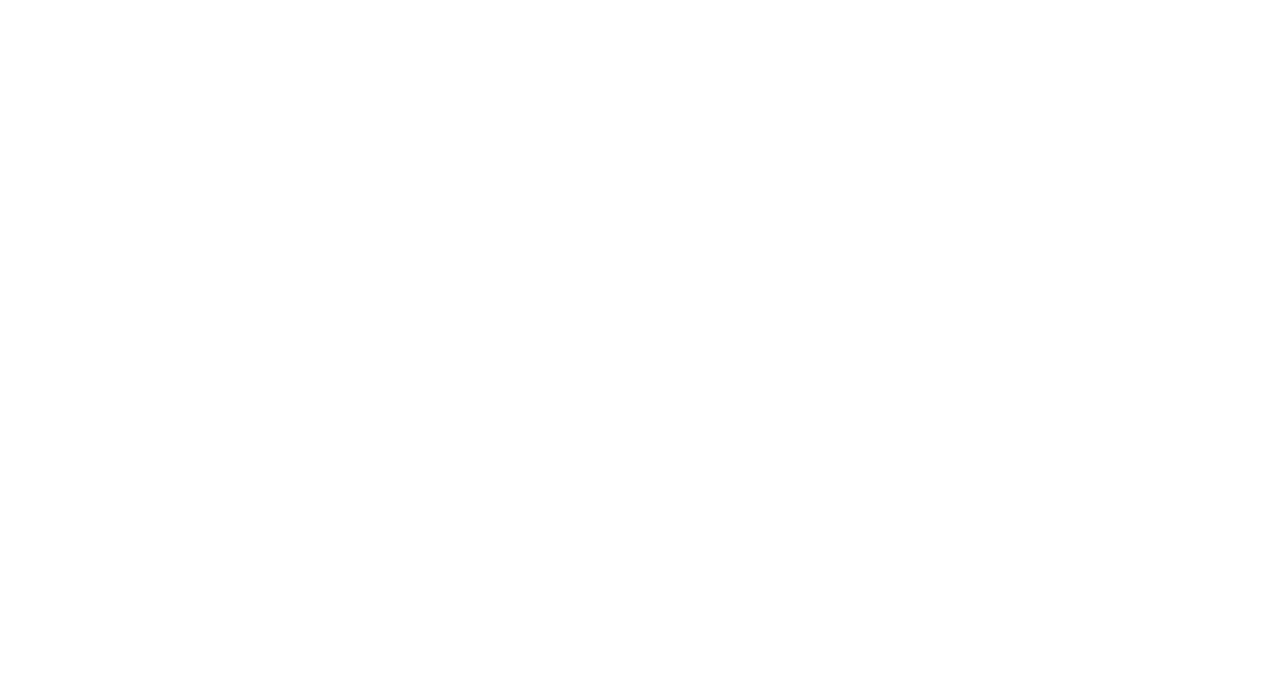
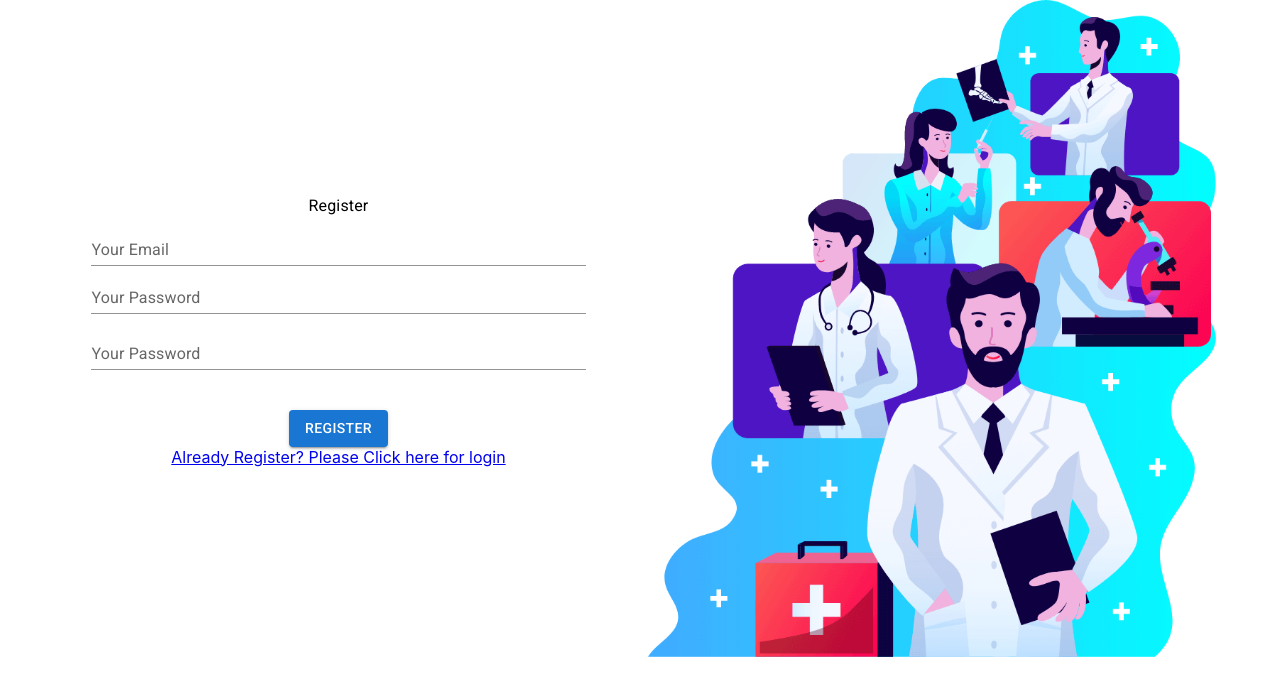
Before and after one commit to rkhademul8/doctor-portal-client, a React (Create React App) app: page /register in a window 1280 px wide. Shown: the top 696 px of the page. Built offline with nearby package versions, Linux system fonts and the light colour scheme.

Commit message:
registration_and_firebase_setup_done

```diff
--- a/package.json
+++ b/package.json
@@ -12,6 +12,7 @@
     "@testing-library/react": "^12.1.4",
     "@testing-library/user-event": "^13.5.0",
     "date-fns": "^2.28.0",
+    "firebase": "^9.6.10",
     "react": "^18.0.0",
     "react-dom": "^18.0.0",
     "react-router-dom": "^5.3.0",
--- a/src/App.js
+++ b/src/App.js
@@ -11,6 +11,7 @@
 import Home from './Pages/Home/Home/Home';
 import Appoinment from './Pages/Appoinment/Appoinment/Appoinment';
 import Login from './Pages/Login/Login/Login';
+import Register from './Pages/Login/Register/Register';
 
 
 
@@ -36,6 +37,10 @@
            <Login />
           </Route>
 
+          <Route path="/register">
+           <Register />
+          </Route>
+
 
 
 
--- a/src/Pages/Login/Login/Login.js
+++ b/src/Pages/Login/Login/Login.js
@@ -1,14 +1,26 @@
 import { Button, Container, Grid, TextField, Typography } from '@mui/material';
 import { Box } from '@mui/system';
-import React from 'react';
+import React, { useState } from 'react';
+import { Link } from 'react-router-dom';
 import login from '../../../images/login.png'
 
 const Login = () => {
+
+    const [loginData, setLoginData]=useState({})
+
+    const handleOnChange=e=>{
+        const field=e.target.name
+        const value=e.target.value
+        const newLoginData={...loginData}
+        newLoginData[field]=value
+        setLoginData(newLoginData)
+    }
 
     const handleLoginSubmit=e=>{
         alert('Hello')
         e.preventDefault()
     }
+
     return (
        <Container>
 
@@ -23,16 +35,22 @@
                     id="standard-search"
                     label="Your Email"
                     type="email"
+                    name="email"
+                    onChange={handleOnChange}
                     variant="standard"
                     />
                     <TextField sx={{width:'90%', mb:5}}
                     id="standard-search"
                     label="Your Password"
                     type="password"
+                    name="password"
+                    onChange={handleOnChange}
                     variant="standard"
                     />
                         <br />
                     <Button type='submit' variant='contained'>Login</Button>
+                    <br />
+                <Link to={'/register'}>New User?? Please Click here for register</Link>
                 </form>
                </Box>
 
--- /dev/null
+++ b/src/Pages/Login/Register/Register.js
@@ -0,0 +1,79 @@
+import React, { useState } from 'react';
+import { Button, Container, Grid, TextField, Typography } from '@mui/material';
+import { Box } from '@mui/system';
+import login from '../../../images/login.png'
+import { Link } from 'react-router-dom';
+
+const Register = () => {
+
+
+    const [loginData, setLoginData]=useState({})
+
+    const handleOnChange=e=>{
+        const field=e.target.name
+        const value=e.target.value
+        const newLoginData={...loginData}
+        newLoginData[field]=value
+        setLoginData(newLoginData)
+
+    }
+
+    const handleLoginSubmit=e=>{
+        alert('Hello')
+        e.preventDefault()
+    }
+
+
+    return (
+        <Container>
+
+        <Grid container spacing={2}>
+        <Grid style={{display:'flex',alignItems: 'center'}} item xs={12} md={6}>
+           <Box>
+           <Typography variant='body1'>Register</Typography>
+
+            <form onSubmit={handleLoginSubmit}>
+
+            <TextField sx={{width:'90%'}}
+                    id="standard-search"
+                    label="Your Email"
+                    type="email"
+                    name="email"
+                    onChange={handleOnChange}
+                    variant="standard"
+                    />
+                    <TextField sx={{width:'90%', mb:1}}
+                    id="standard-search"
+                    label="Your Password"
+                    type="password"
+                    name="password"
+                    onChange={handleOnChange}
+                    variant="standard"
+                    />
+                      <TextField sx={{width:'90%', mb:5}}
+                    id="standard-search"
+                    label="Your Password"
+                    type="password"
+                    name="password2"
+                    onChange={handleOnChange}
+                    variant="standard"
+                    />
+                    <br />
+                <Button type='submit' variant='contained'>Register</Button> <br />
+                <Link to={'/login'}>Already Register? Please Click here for login</Link>
+            </form>
+           </Box>
+
+        </Grid>
+        <Grid item xs={12} md={6}>
+            <img style={{width:'100%'}} src={login} alt="" />
+        </Grid>
+
+
+        </Grid>
+
+   </Container>
+    );
+};
+
+export default Register;
--- a/src/Pages/Shared/Navigation/Navigation.js
+++ b/src/Pages/Shared/Navigation/Navigation.js
@@ -29,6 +29,7 @@
           <Link to="/home">Home</Link>
           <Link to="/appoinment">Appoinments</Link>
           <Link to="/login">Login</Link>
+          <Link to="/register">Register</Link>
 
         </Toolbar>
       </AppBar>
```
Also changed, not shown: src/Pages/Login/Firebase/Firebase.config.js (added, +12 -0 lines), src/Pages/Login/Firebase/Firebase.init.js (added, +11 -0 lines), 2 other files (tests, documents, lock files or other folders).
